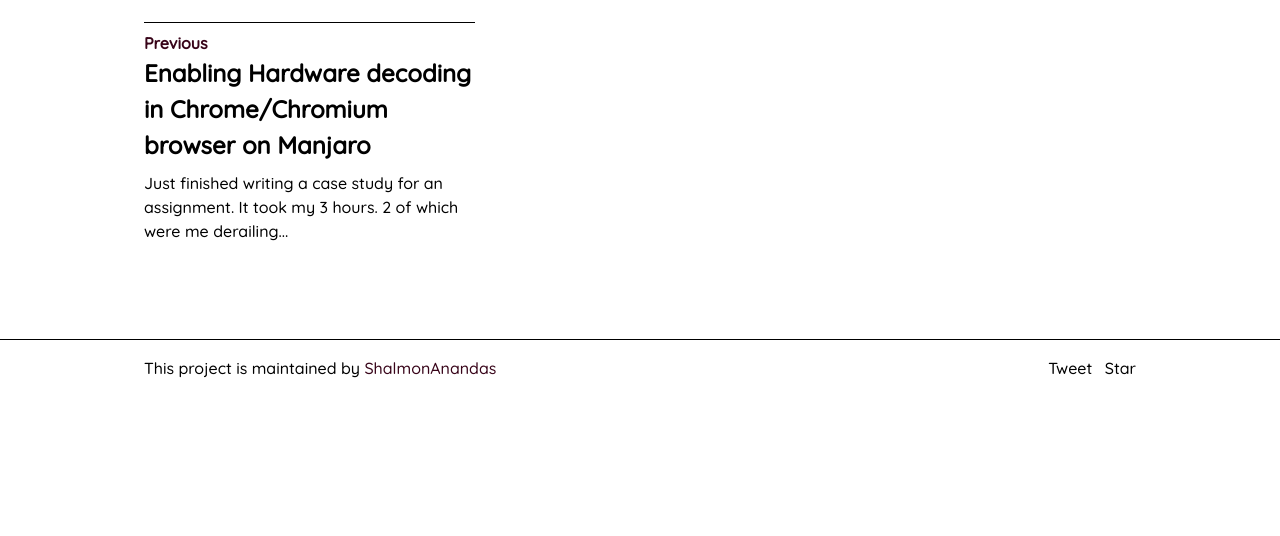
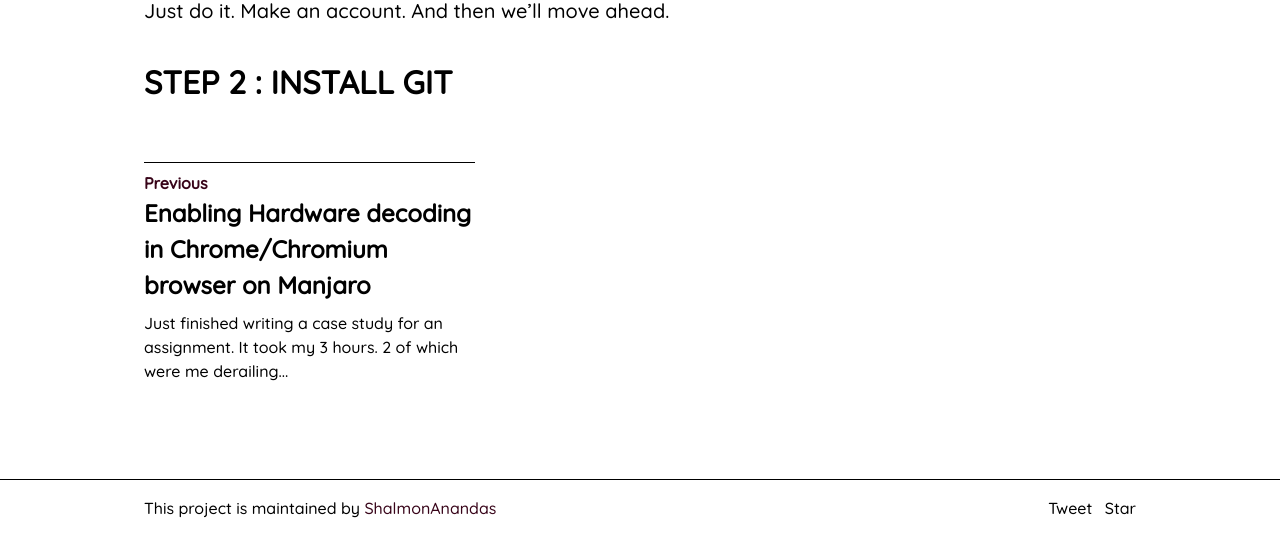
Before and after one commit to ShalmonAnandas/Emotions-and-TechTips, a Jekyll site: the page built from _posts/2022-04-06-Git-+-Github-for-beginners.markdown, in a window 1280 px wide and 900 px high, scrolled down 954 px, cut to the strip 364-900 px from the top of the window. Built offline with Jekyll 4.4.1, drawn with Linux system fonts in a browser that asks for light colours; comment, search, counter and statistics services are not loaded; before the commit the page ends 1714 px from its top, so only the background shows below that.

```diff
--- a/_posts/2022-04-06-Git-+-Github-for-beginners.markdown
+++ b/_posts/2022-04-06-Git-+-Github-for-beginners.markdown
@@ -9,5 +9,9 @@ Github was the first thing I had to learn to make my life easier when I started
 
 I'll walk you through the installation, the basic commands and some good practices to get you started with Git and Github.
 
-### STEP 1 : MAKE AN ACCOUNT
-![make-an-account-ss](https://i.imgur.com/eFplu6R.png)
+## STEP 1 : MAKE AN ACCOUNT
+![make-an-account-ss]("_site/_assets/_images/ss1.png")
+
+Just do it. Make an account. And then we'll move ahead.
+
+## STEP 2 : INSTALL GIT
```
Also changed, not shown: _images/make_an_account.png (deleted).
